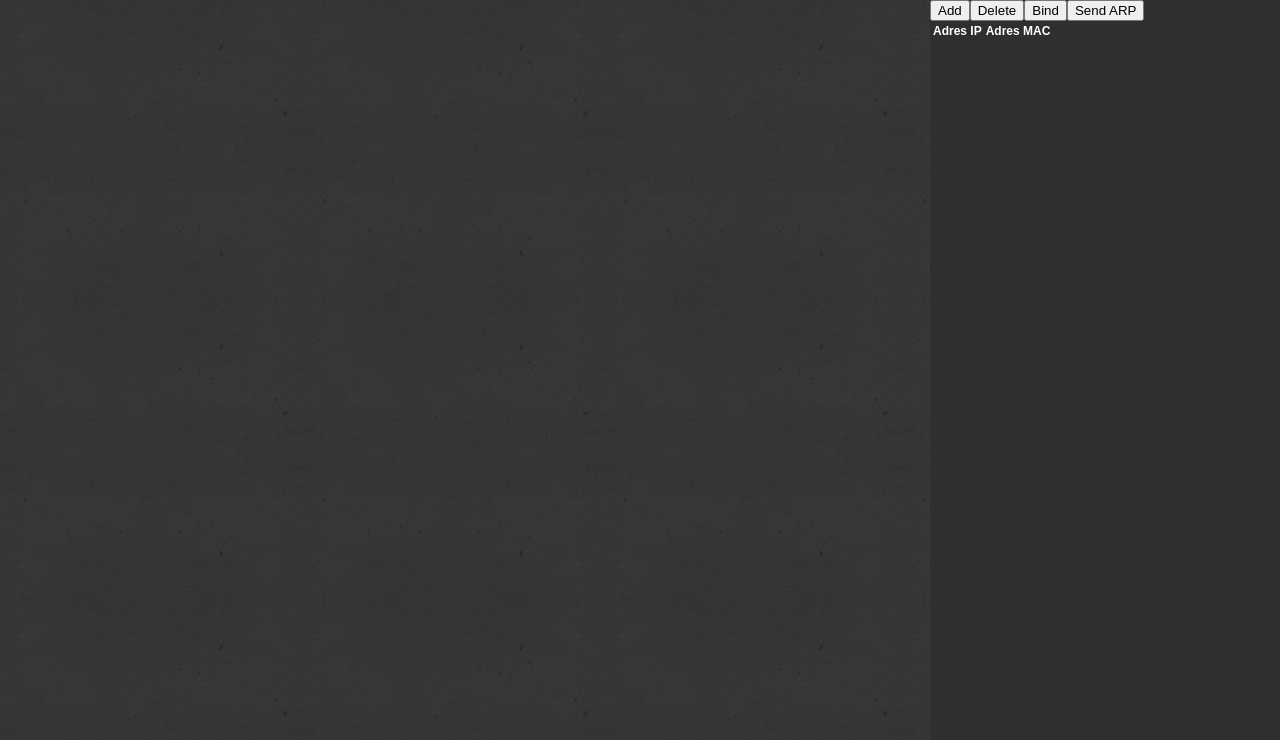
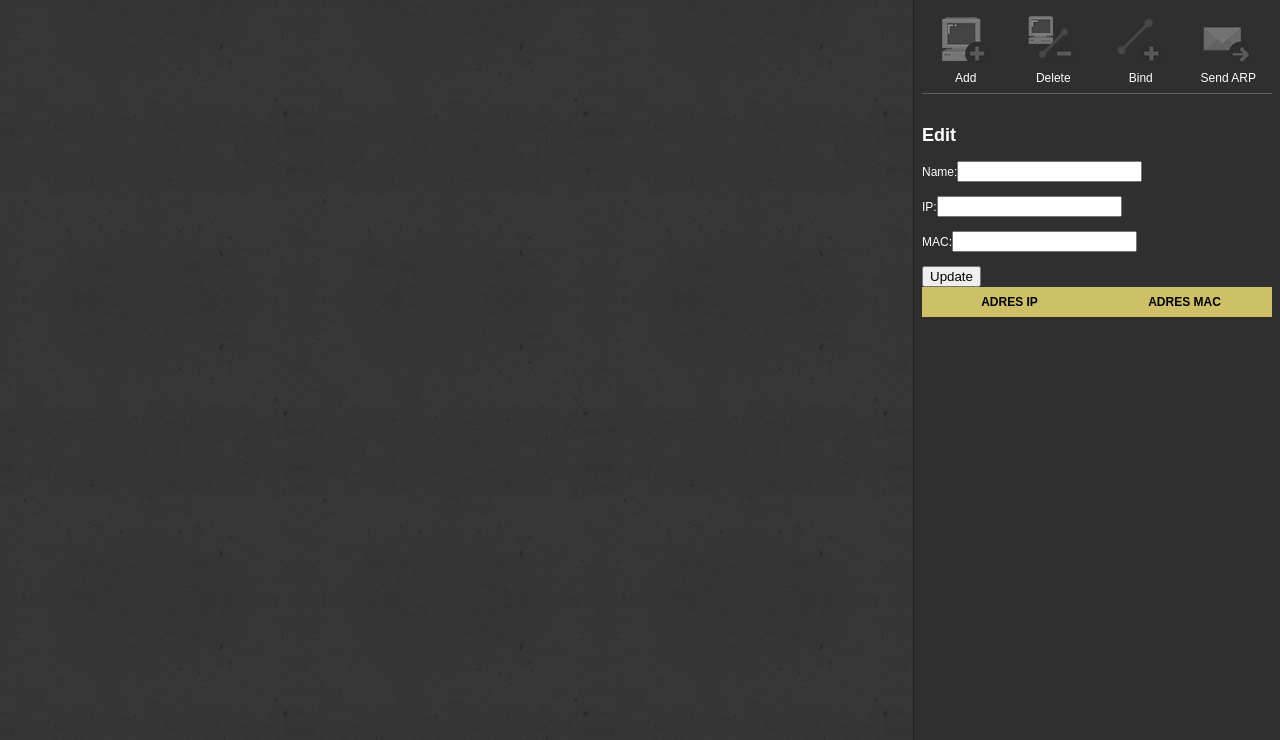
Before and after one commit to wilq1994/arp-protocol-app, a Vue app: page / in a window 1280 px wide. Shown: the top 740 px of the page. Built offline with nearby package versions, Linux system fonts and the light colour scheme.

Commit message:
Add nav icons, style sidebar

```diff
--- a/src/App.vue
+++ b/src/App.vue
@@ -35,15 +35,31 @@
     </div>
 
     <div id="sidebar">
-      <button v-on:click="setAction('ADD')" :disabled="selectedNode || binding || senderNode">Add</button>
-      <button v-on:click="setAction('DELETE')" :disabled="selectedNode || binding || senderNode">Delete</button>
-      <button v-on:click="setAction('BIND')" :disabled="selectedNode || senderNode">Bind</button>
-      <button v-on:click="setAction('SEND')" :disabled="selectedNode || binding">Send ARP</button>
-      {{ currentAction }}
+      <div class="nav">
+        <button v-on:click="setAction('ADD')" class="add" :class="{ active: currentAction==='ADD' }" :disabled="selectedNode || binding || senderNode">Add</button>
+        <button v-on:click="setAction('DELETE')" class="delete" :class="{ active: currentAction==='DELETE' }" :disabled="selectedNode || binding || senderNode">Delete</button>
+        <button v-on:click="setAction('BIND')" class="bind" :class="{ active: currentAction==='BIND' }" :disabled="selectedNode || senderNode">Bind</button>
+        <button v-on:click="setAction('SEND')" class="send" :class="{ active: currentAction==='SEND' }" :disabled="selectedNode || binding">Send ARP</button>
+      </div>
+
+      <div>
+        <h2>Edit</h2>
+        <label>Name:</label>
+        <input type="text">
+        <br><br>
+        <label>IP:</label>
+        <input type="text">
+        <br><br>
+        <label>MAC:</label>
+        <input type="text">
+        <br><br>
+        <button>Update</button>
+      </div>
+
       <computer-table :table="(computers[selectedNode]) ? computers[selectedNode].table : null"></computer-table>
     </div>
 
-    <addPopup v-if="newNodePos" :id="nextComputerId" :pos="newNodePos" :addNode="addNode" :closePopup="closeAddPopup"/>
+    <AddPopup v-if="newNodePos" :id="nextComputerId" :pos="newNodePos" :addNode="addNode" :closePopup="closeAddPopup"/>
   </div>
 </template>
 
@@ -51,7 +67,7 @@
   import Computer from './components/Computer'
   import Edge from './components/Edge'
   import ComputerTable from './components/ComputerTable'
-  import addPopup from './components/addPopup'
+  import AddPopup from './components/AddPopup'
 
   export default {
     name: 'app',
@@ -59,7 +75,7 @@
       Computer,
       Edge,
       ComputerTable,
-      addPopup
+      AddPopup
     },
     data: () => {
       return {
@@ -246,7 +262,6 @@
         this.currentAction = (this.currentAction === action) ? null : action
         if(action === 'BIND'){
           this.bindedNode = null
-          this.binding = !this.binding
         }
       },
       clickStage(event){
@@ -369,7 +384,62 @@
     background: #2f2f2f;
     width: 350px;
     flex: 0 0 350px;
+    border-left: 1px solid #222222;
+    padding: 0.5rem;
+    display: flex;
+    flex-direction: column;
   }
+
+  .nav {
+    display: flex;
+    flex: 0 0 auto;
+    margin-bottom: 1rem;
+  }
+
+  .nav button {
+    color: #fff;
+    background: transparent;
+    font-family: 'Arial';
+    font-size: 12px;
+    outline: 0;
+    border: 0;
+    border-bottom: 1px solid #606060;
+    flex: 0 0 25%;
+    padding: 0.5rem;
+    cursor: pointer;
+  }
+    .nav button.active {
+      border-bottom: 1px solid #fff;
+    }
+
+    .nav button:hover:before, .nav button.active:before {
+      background-position-y: 0px;
+      opacity: 1;
+    }
+
+    .nav button[disabled="disabled"] {
+      opacity: 0.2;
+    }
+
+    .nav button:last-child {
+      border-right: 0;
+    }
+
+    .nav button:before {
+      content: '';
+      display: block;
+      background: url('../static/nav-small.png') no-repeat;
+      background-position-y: -50px;
+      width: 50px;
+      height: 50px;
+      margin: 0 auto 5px;
+      opacity: 0.5;
+    }
+
+    .nav .add:before { background-position-x: 0; }
+    .nav .delete:before { background-position-x: -50px; }
+    .nav .bind:before { background-position-x: -100px; }
+    .nav .send:before { background-position-x: -150px; }
 
   svg {
     flex: 1 1 auto;
--- a/src/components/ComputerTable.vue
+++ b/src/components/ComputerTable.vue
@@ -22,5 +22,27 @@ export default {
 }
 </script>
 
-<style lang="css">
+<style scoped="">
+  table {
+    border-collapse: collapse;
+    border-spacing: 0;
+    width: 100%;
+  }
+
+  th {
+    background: #cec067;
+    color: #000;
+    width: 50%;
+    padding: 0.5rem;
+    text-transform: uppercase;
+  }
+
+  tbody tr:nth-child(2n) td {
+    background: #353535;
+  }
+
+  td {
+    padding: 0.75rem 0.5rem;
+    text-align: center;
+  }
 </style>
```
Also changed, not shown: static/nav-small.png (added), static/nav.png (added).
